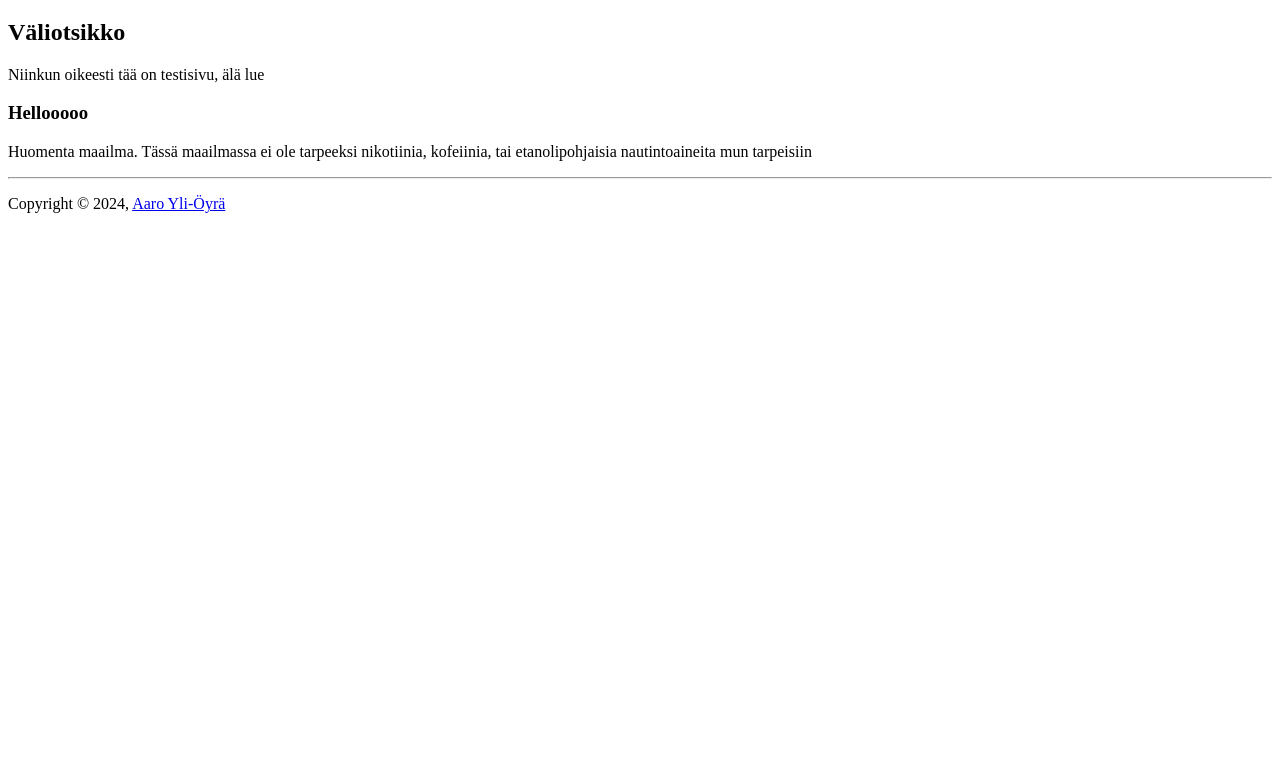
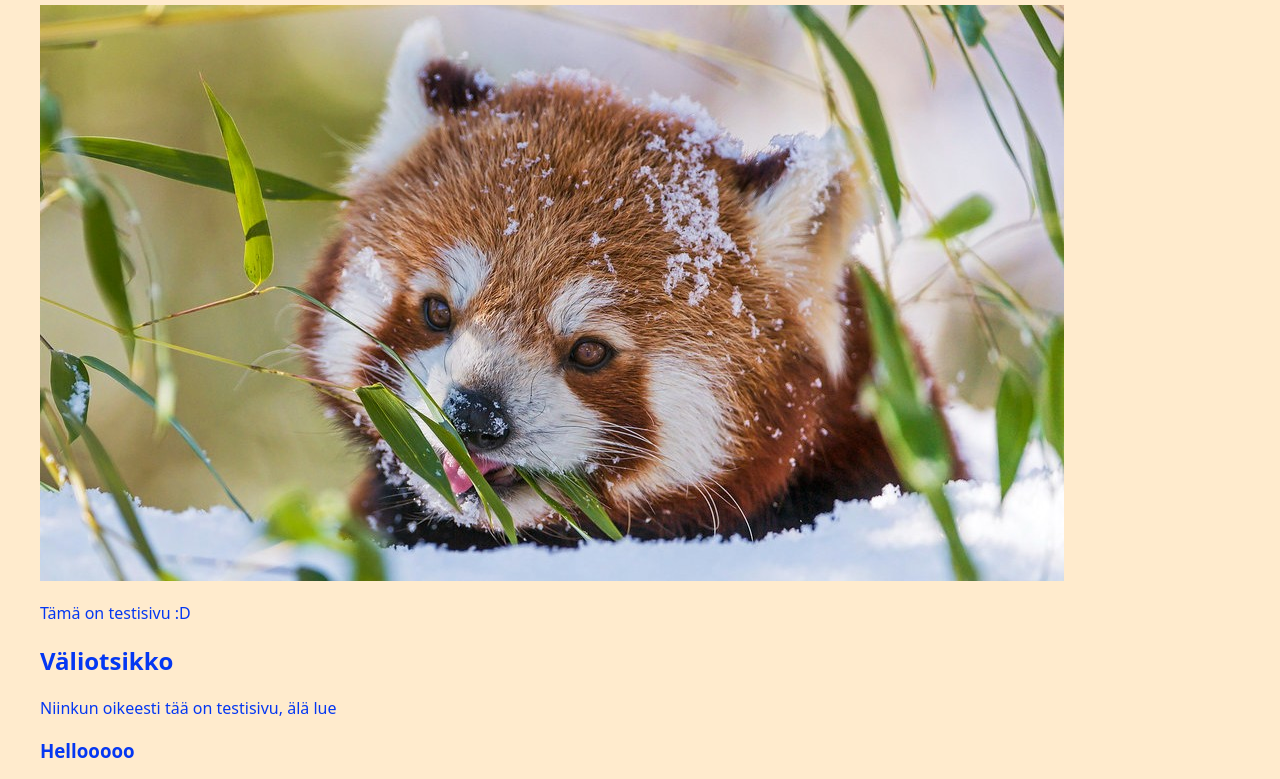
Before and after one commit to aaroylioyra/aaroylioyra.github.io, a plain HTML site: page index.html in a window 1280 px wide. Shown: the part 99-878 px from the top of the page. Before the commit the page ends 800 px from the top, so only its background shows below. Drawn offline with Linux system fonts and the light colour scheme.

Commit message:
tyyyyli
yes

```diff
--- a/index.html
+++ b/index.html
@@ -5,10 +5,14 @@
 	<title>Tico Cafe</title>
 	<meta charset="UTF-8">
 	<meta name="viewport" content="width=device-width, initial scale=1.0">
+
+	<!--linkitetään tähän CSS tyylitiedosto, niin, että voimme asettaa tyylejä-->
+	<link rel="stylesheet" href="tyyli.css">
 </head>
 
 <body>
 	<h1>Hello, World!</h1>
+	<img id="punapanda" src="kuvat/red-panda-snow-photo-tambako-the-jaguar-cc-p.jpg" alt="punapanda lumisateessa">
 		<p>Tämä on testisivu :D</p>
 	<h2>Väliotsikko</h2>
 		<p>Niinkun oikeesti tää on testisivu, älä lue</p>
--- /dev/null
+++ b/tyyli.css
@@ -0,0 +1,6 @@
+body{
+    color:	#0437F2;
+    background-color: blanchedalmond;
+    font-family: system-ui, -apple-system, BlinkMacSystemFont, 'Segoe UI', Roboto, Oxygen, Ubuntu, Cantarell, 'Open Sans', 'Helvetica Neue', sans-serif;
+    margin: 40px;
+}
```
Also changed, not shown: kuvat/red-panda-snow-photo-tambako-the-jaguar-cc-p.jpg (added).
